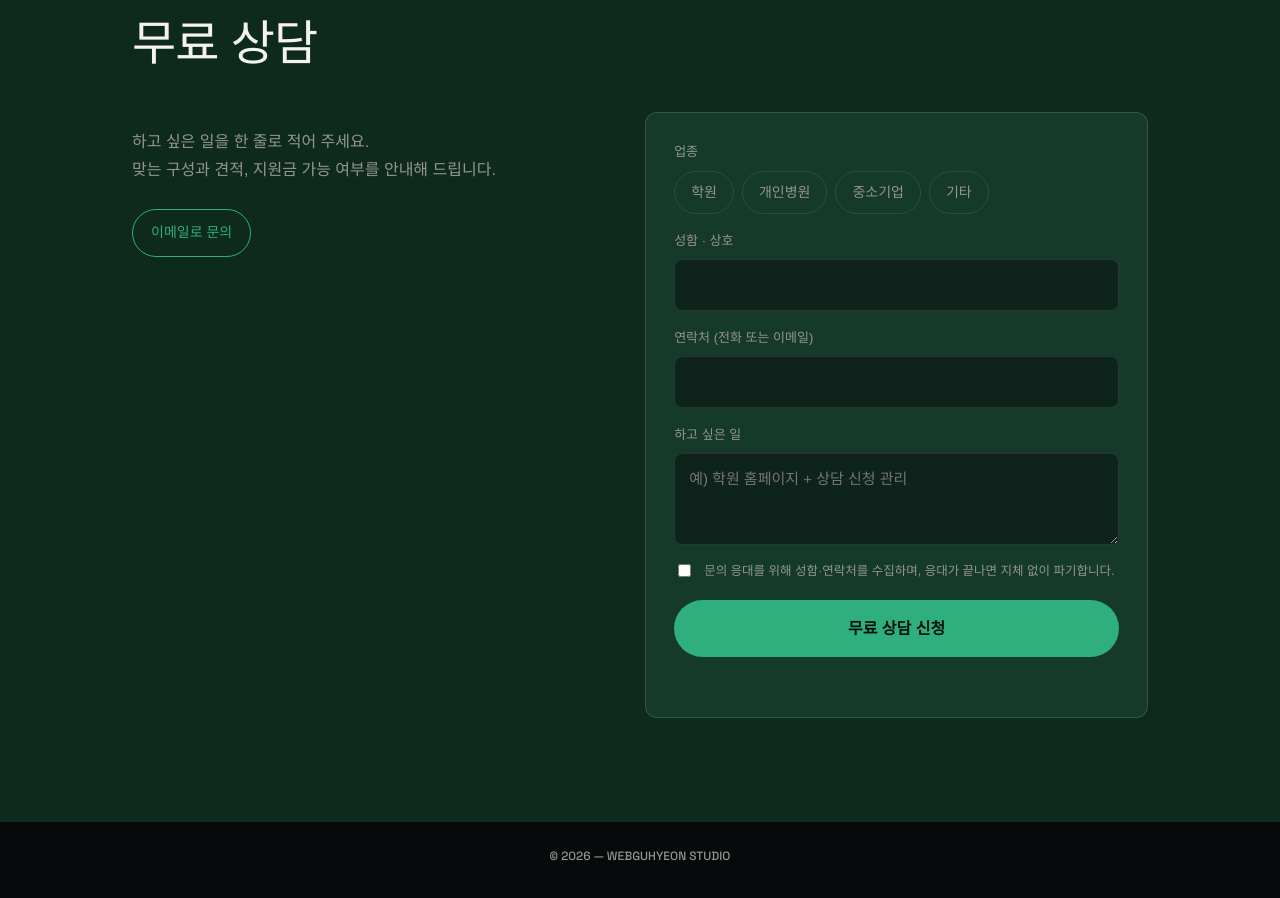
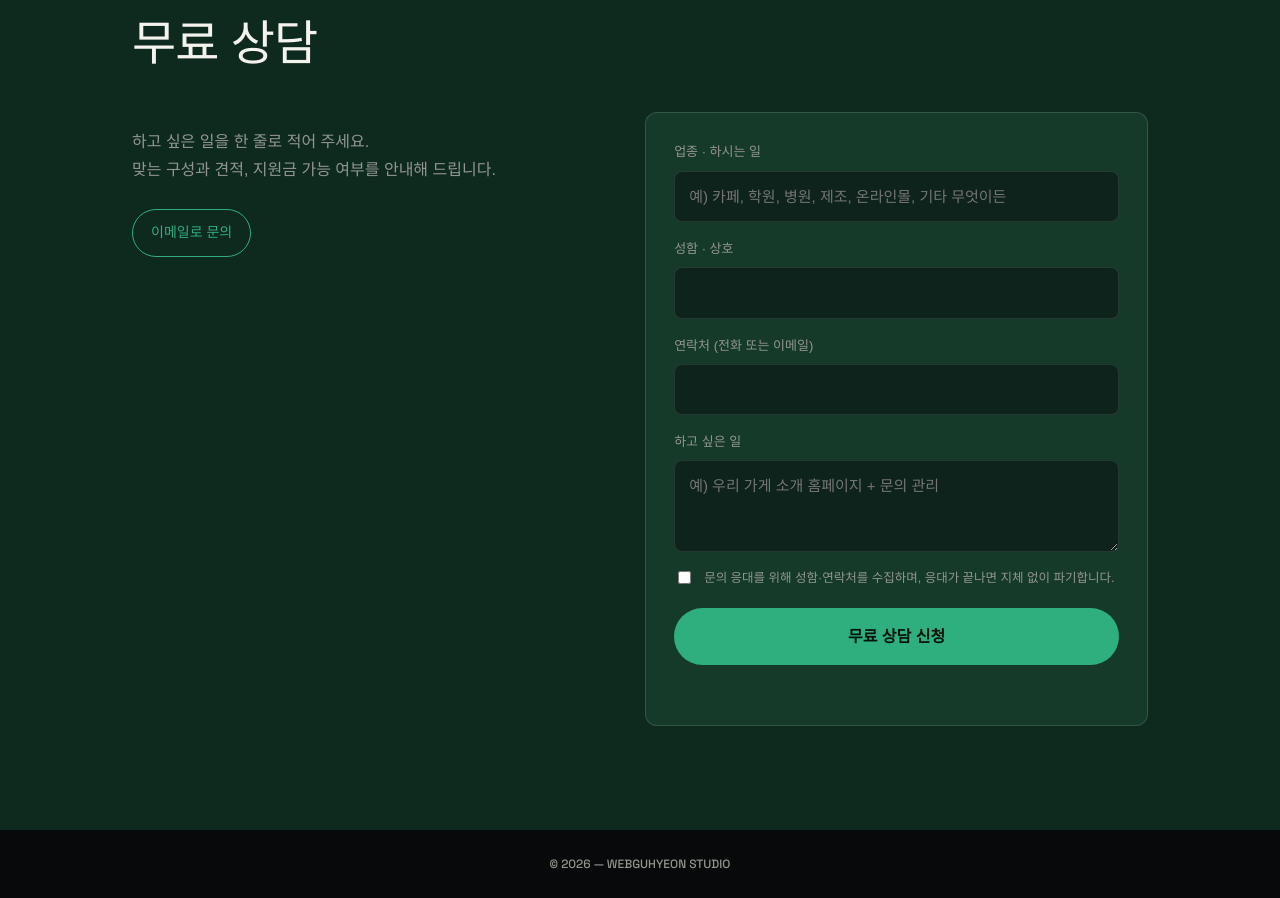
Before and after one commit to kawpolmoney/webguhyeon-site, a plain HTML site: page index.html in a window 1280 px wide. Shown: the part 5042-5940 px from the top of the page. Drawn offline with Linux system fonts and the light colour scheme; a web font is replaced by a local one.

Commit message:
문의 폼 업종 한정 해제: 업종 선택 칩을 자유 입력으로 변경, 업종 한정 문구 정리
Co-Authored-By: Claude Sonnet 5.5 <noreply@anthropic.com>

```diff
--- a/index.html
+++ b/index.html
@@ -4,7 +4,7 @@
 <meta charset="utf-8">
 <meta name="viewport" content="width=device-width, initial-scale=1">
 <title>WEBGUHYEON — 지원금으로 시작하는 홈페이지</title>
-<meta name="description" content="정부 지원금으로 시작하는 홈페이지 제작. 샘플을 먼저 보세요. 학원·개인병원·중소기업, 고객·매출 관리까지.">
+<meta name="description" content="정부 지원금으로 시작하는 홈페이지 제작. 샘플을 먼저 보세요. 업종 상관없이, 고객·매출 관리까지.">
 <meta name="theme-color" content="#08090A">
 <meta property="og:type" content="website">
 <meta property="og:title" content="WEBGUHYEON — 지원금으로 시작하는 홈페이지">
@@ -466,17 +466,10 @@ details.more[open]>summary::after{content:" −";}
         </div>
       </div>
       <form class="contact-form" id="contactForm" novalidate>
-        <div class="field"><span class="lbl">업종</span>
-          <div class="chips">
-            <label class="chip"><input type="radio" name="biz" value="학원"><span>학원</span></label>
-            <label class="chip"><input type="radio" name="biz" value="개인병원"><span>개인병원</span></label>
-            <label class="chip"><input type="radio" name="biz" value="중소기업"><span>중소기업</span></label>
-            <label class="chip"><input type="radio" name="biz" value="기타"><span>기타</span></label>
-          </div>
-        </div>
+        <div class="field"><label for="f-biz">업종 · 하시는 일</label><input id="f-biz" name="biz" type="text" placeholder="예) 카페, 학원, 병원, 제조, 온라인몰, 기타 무엇이든"></div>
         <div class="field"><label for="f-name">성함 · 상호</label><input id="f-name" name="name" type="text" autocomplete="name"></div>
         <div class="field"><label for="f-contact">연락처 (전화 또는 이메일)</label><input id="f-contact" name="contact" type="text"></div>
-        <div class="field"><label for="f-msg">하고 싶은 일</label><textarea id="f-msg" name="message" placeholder="예) 학원 홈페이지 + 상담 신청 관리"></textarea></div>
+        <div class="field"><label for="f-msg">하고 싶은 일</label><textarea id="f-msg" name="message" placeholder="예) 우리 가게 소개 홈페이지 + 문의 관리"></textarea></div>
         <input class="hp" type="text" name="website" tabindex="-1" autocomplete="off" aria-hidden="true">
         <label class="consent"><input type="checkbox" id="f-consent"><span>문의 응대를 위해 성함·연락처를 수집하며, 응대가 끝나면 지체 없이 파기합니다.</span></label>
         <button class="submit-btn" type="submit" id="submitBtn">무료 상담 신청</button>
@@ -499,7 +492,7 @@ var CONTACT = { endpoint: '', kakao: '', email: 'kwak_jaewon@naver.com' };
   function say(t, cls) { msg.textContent = t; msg.className = 'form-msg ' + (cls || ''); }
   form.addEventListener('submit', function (e) {
     e.preventDefault();
-    var f = form.elements, biz = (form.querySelector('input[name=biz]:checked') || {}).value;
+    var f = form.elements, biz = f.biz.value.trim();
     if (f.website.value) return;
     if (!biz || !f.name.value.trim() || !f.contact.value.trim() || !f.message.value.trim()) { say('업종, 성함, 연락처, 하고 싶은 일을 입력해 주세요.', 'err'); return; }
     if (!document.getElementById('f-consent').checked) { say('개인정보 수집·이용에 동의해 주세요.', 'err'); return; }
```
